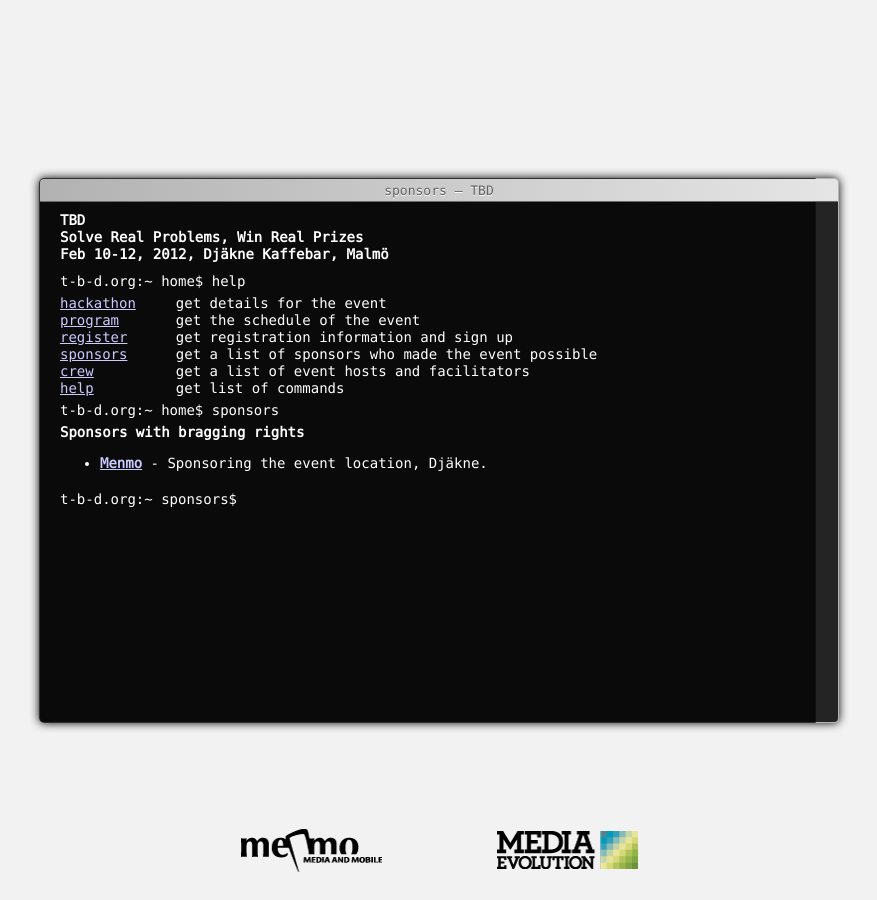
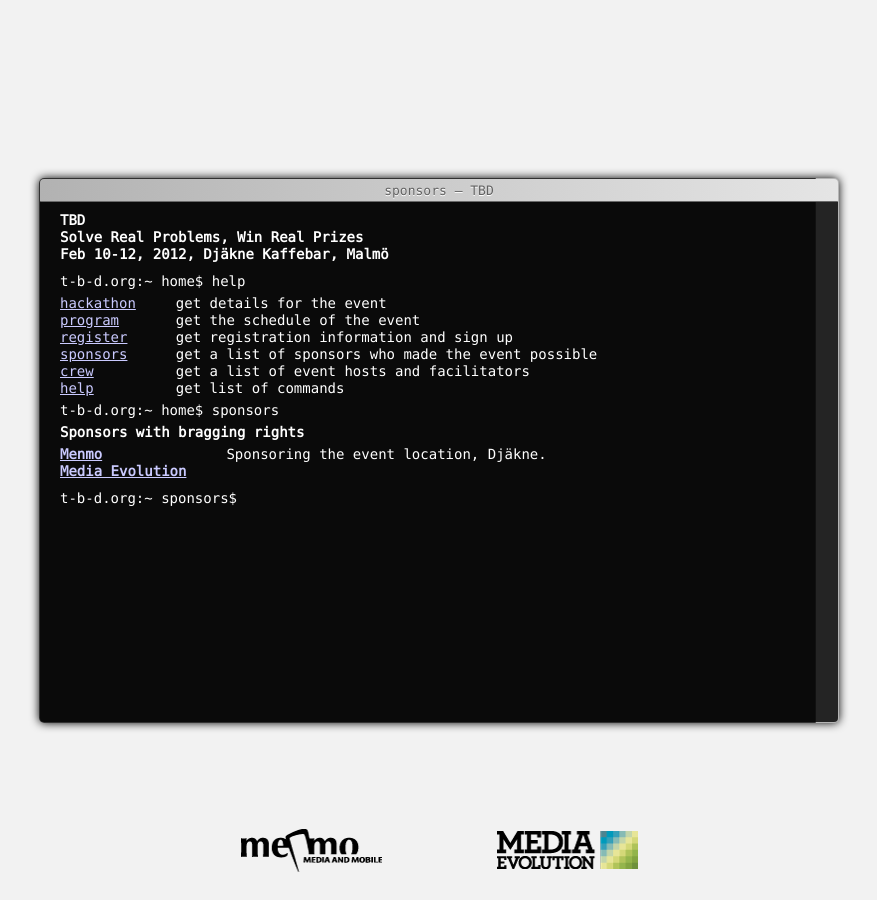
Before and after one commit to T-B-D/t-b-d.github.com, a Jekyll site: the page built from sponsors/index.html, in a window 1280 px wide. Shown: the whole page, without its empty margins (201-1078 px from the left). Built offline with Jekyll 4.4.1, drawn with Linux system fonts in a browser that asks for light colours; nearby versions of some CDN libraries.

Commit message:
added media evolution to sponsors list

```diff
--- a/css/style.css
+++ b/css/style.css
@@ -33,13 +33,13 @@
 
 }
 
-ol {
+ul, ol {
 	list-style-type: none;
 	margin:0;
 	padding:0;
 }
 
-article a, p, label, input {
+article a, p, label, input, ul {
 	margin: 5px 0 5px 0;
 	padding:0;
 }
--- a/sponsors/index.html
+++ b/sponsors/index.html
@@ -5,7 +5,8 @@
 <p>t-b-d.org:~ home$ {{ page.title }}</p>
 <article>
   <h1>Sponsors with bragging rights</h1>
-	<ul>
-	  <li><b><a href="http://menmo.se/">Menmo</a></b> - Sponsoring the event location, Djäkne.
+	<ul class="table">
+	  <li class="row"><a class="cell pr40" href="http://menmo.se/"><b>Menmo</b></a><p class="cell">Sponsoring the event location, Djäkne.</p></li>
+	  <li class="row"><a class="cell pr40" href="http://mediaevolution.se/"><b>Media Evolution</b></a></li>
 	</ul>
 </article>
```
Also changed, not shown: js/output.js.
